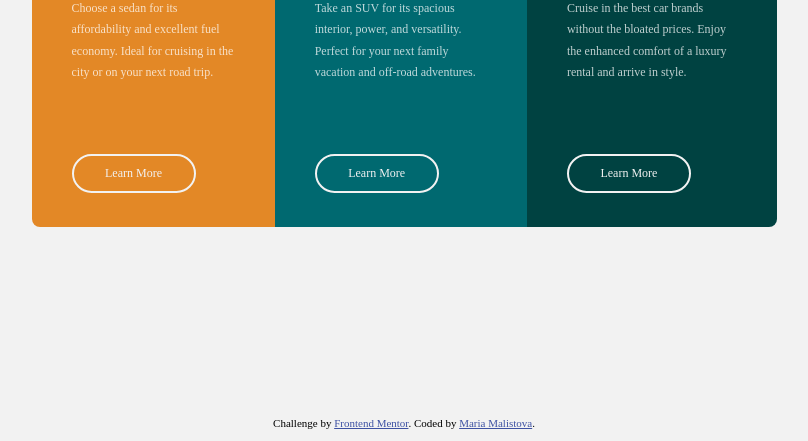
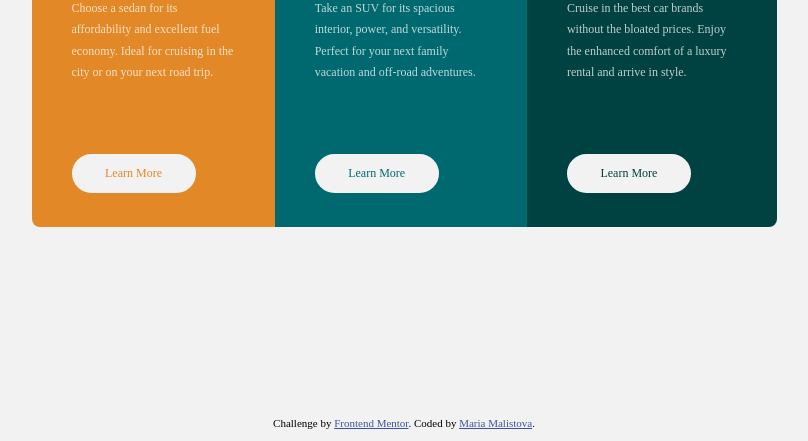
Before and after one commit to MariaMalistova/3-card-component, a plain HTML site: page index.html in a window 1280 px wide. Shown: the part 359-800 px from the top of the page, without its empty margins (236-1044 px from the left). Drawn offline with Linux system fonts and the light colour scheme; a web font is replaced by a local one.

Commit message:
Update index.html

```diff
--- a/index.html
+++ b/index.html
@@ -54,7 +54,7 @@
       border-radius: 0 8px 8px 0;
     }
     .button {
-      color: hsl(0, 0%, 95%);
+      background-color: hsl(0, 0%, 95%);
       text-align: center;
       width: 120px;
       height: 35px;
@@ -65,16 +65,17 @@
       font-size: 12px;
     }
     .button:hover {
-      background-color: hsl(0, 0%, 95%);
+      background-color: hsla(0, 0%, 95%, 0);
+      color: hsl(0, 0%, 95%);
       cursor: pointer;
     }
-    .btn-sedans:hover {
+    .btn-sedans {
       color: hsl(31, 77%, 52%);
     }
-    .btn-suvs:hover {
+    .btn-suvs {
       color: hsl(184, 100%, 22%);
     }
-    .btn-luxury:hover {
+    .btn-luxury {
       color: hsl(179, 100%, 13%);
     }
     .card-content {
```
